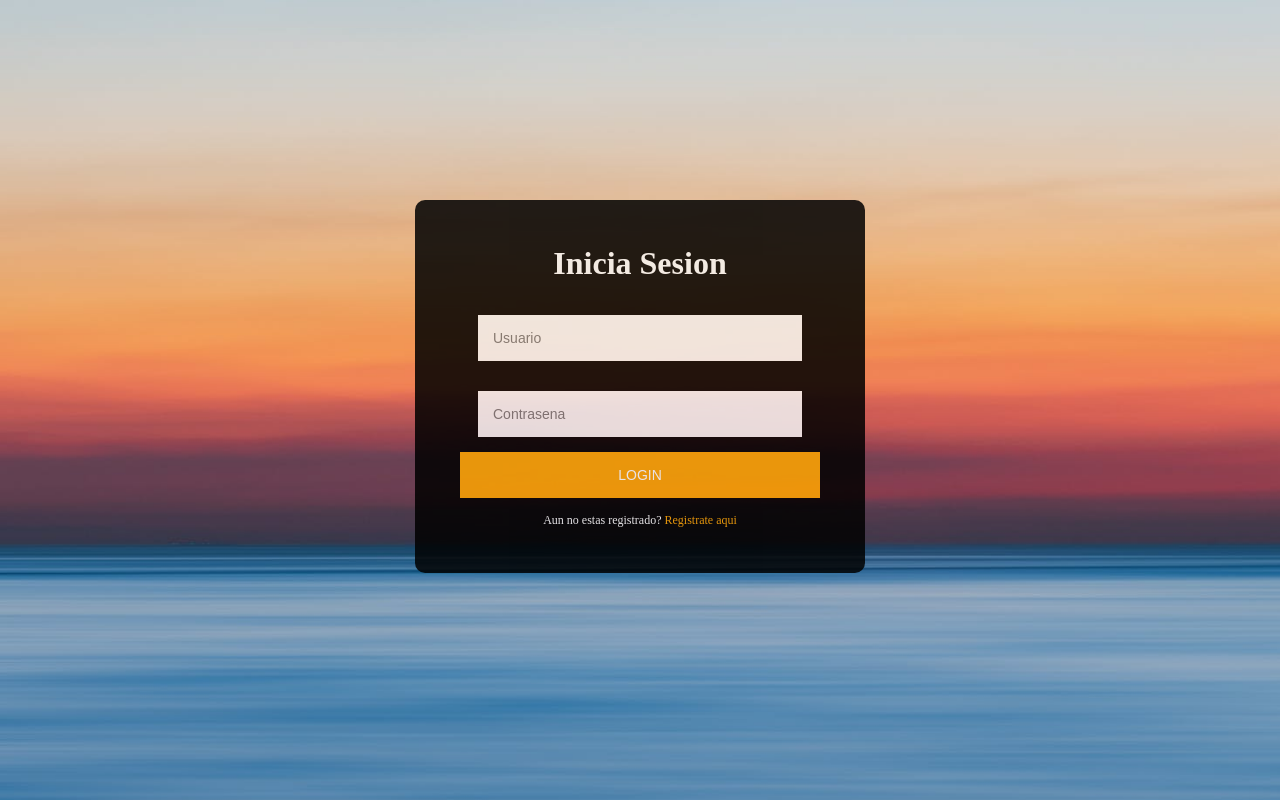
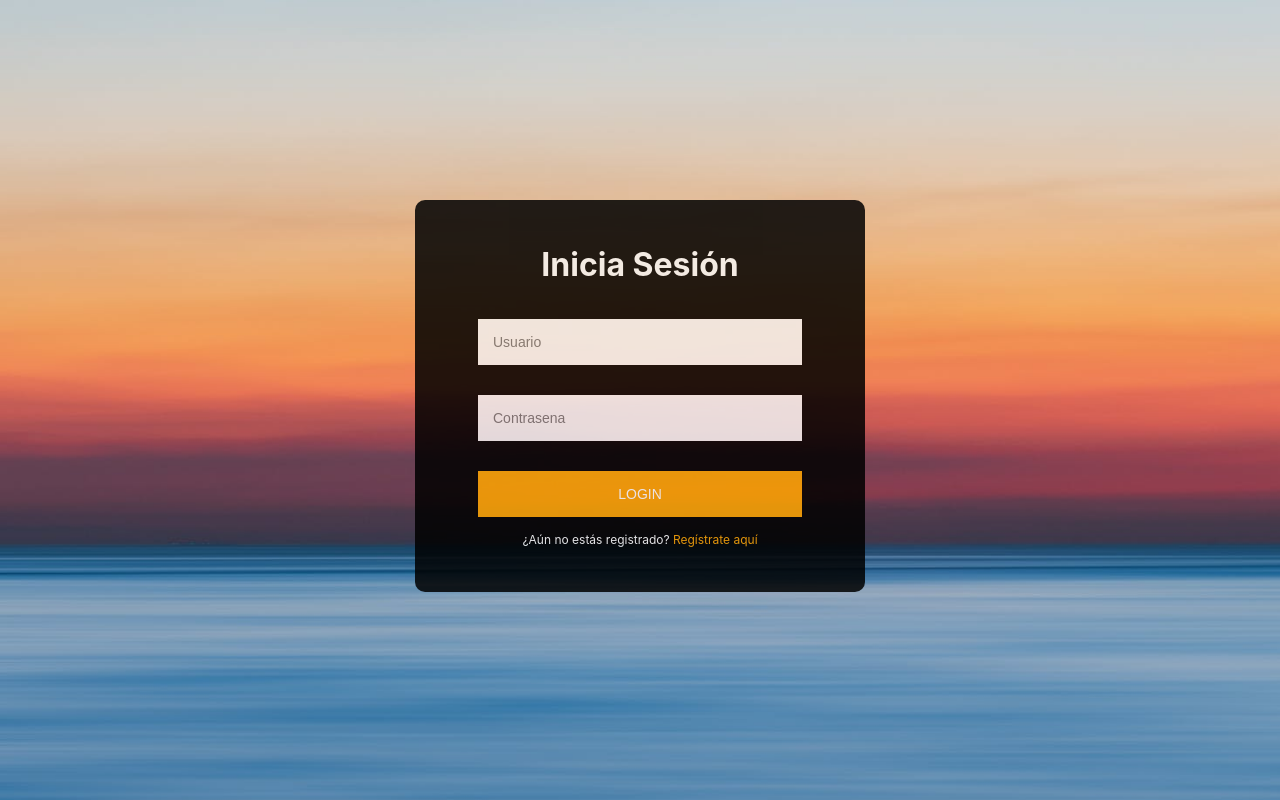
Before and after one commit to kikelhl/ProyectoNodeJS, a website: page Sistema/index.html in a window 1280 px wide. Drawn offline with nearby package versions, Linux system fonts and the light colour scheme.

Commit message:
Version 1.0 HTML

```diff
--- a/Sistema/css/styles.css
+++ b/Sistema/css/styles.css
@@ -5,7 +5,7 @@
 body{
     background-image: url(../img/picture.jpeg);
     background-size: 205vh;
-    font-family: serif;
+    font-family: -apple-system, BlinkMacSystemFont, 'Segoe UI', Roboto, Oxygen, Ubuntu, Cantarell, 'Open Sans', 'Helvetica Neue', sans-serif;
 }
 .login-page{
     width: 400px;
@@ -42,13 +42,14 @@ body{
     text-transform: uppercase;
     outline: 0;
     background: orange;
-    width: 100%;
+    width: 90%;
     border: none;
     padding: 15px;
     color: #fff;
     font-size: 14px;
     cursor: pointer;
     transition: 0.5s;
+    margin-top: 15px;
 }
 
 .form button:hover, .form button:active{
--- a/Sistema/index.html
+++ b/Sistema/index.html
@@ -15,24 +15,24 @@
                 <h1>Registro</h1>
                 <br>
                 <input id="rUsuario" type="text" placeholder="Usuario">
-                <input id="rPassword" type="password" placeholder="Contrasena">
+                <input id="rPassword" type="password" placeholder="Contraseña">
                 <input id="rEmail" type="email" placeholder="email">
                 <br>
                 <button type="button" class="btn-primary" onclick="registrar()"> Registar </button>
-                    <p class="message">Ya estas registrado?
+                    <p class="message">¿Ya estás registrado?
                         <a id="msj" href="#">
                             Login
                         </a>
                     </p>
             </form>
             <form  class="login-form">
-                <h1>Inicia Sesion</h1>
+                <h1>Inicia Sesión</h1>
                 <br>
                 <input id="lUsuario" type="text" placeholder="Usuario">
                 <input id="lPassword" type="password" placeholder="Contrasena">
                 <br>
                     <button type="button" class="btn-secondary" onclick="login()"> Login </button>
-                    <p class="message">Aun no estas registrado? <a href="#">Registrate aqui</a></p>
+                    <p class="message">¿Aún no estás registrado? <a href="#">Regístrate aquí</a></p>
             </form>
         </div>
 
--- a/Sistema/js/index.js
+++ b/Sistema/js/index.js
@@ -2,7 +2,6 @@
 function login(){
     var usuario= document.getElementById('lUsuario').value;
     var pass= document.getElementById('lPassword').value;
-
     alert("usuario> " + usuario);
 
 }
```
